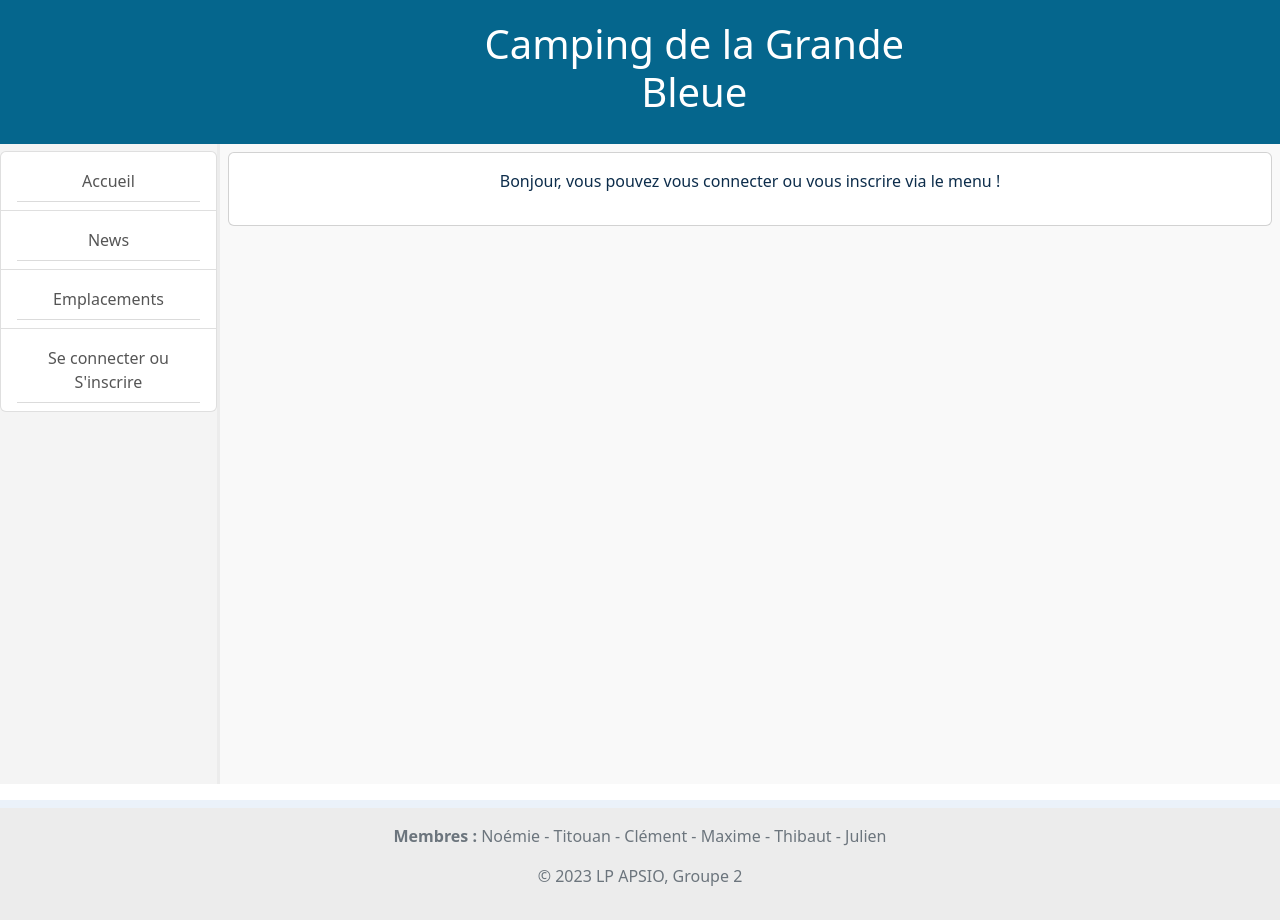
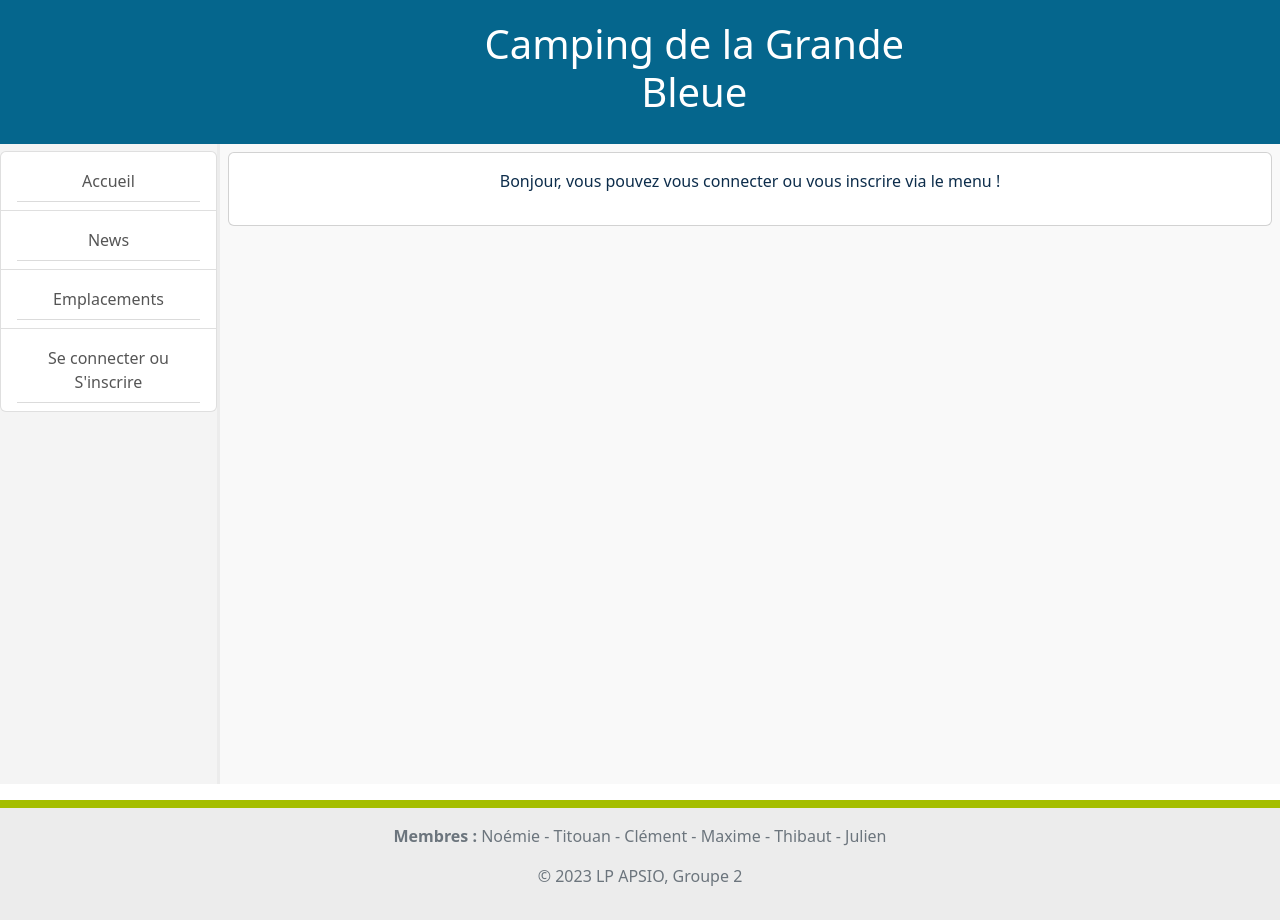
Before and after one commit to Borloo/Scrumitos, a PHP site: page / in a window 1280 px wide. Run offline with PHP 8.4, Linux system fonts and the light colour scheme.

Commit message:
Modification style

```diff
--- a/include/styles.css
+++ b/include/styles.css
@@ -11,7 +11,7 @@
 html, body {
 	height: 100%;
 	font-family: sans-serif;
-	background-color: var(--light-blue);
+	background-color: var(--light-green);
 }
 
 .globalHeader {
```
